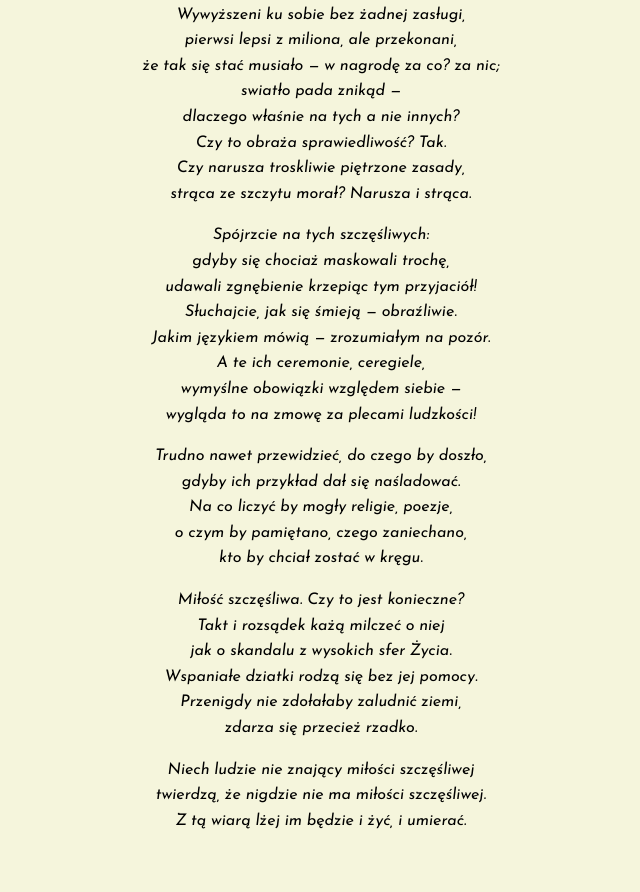
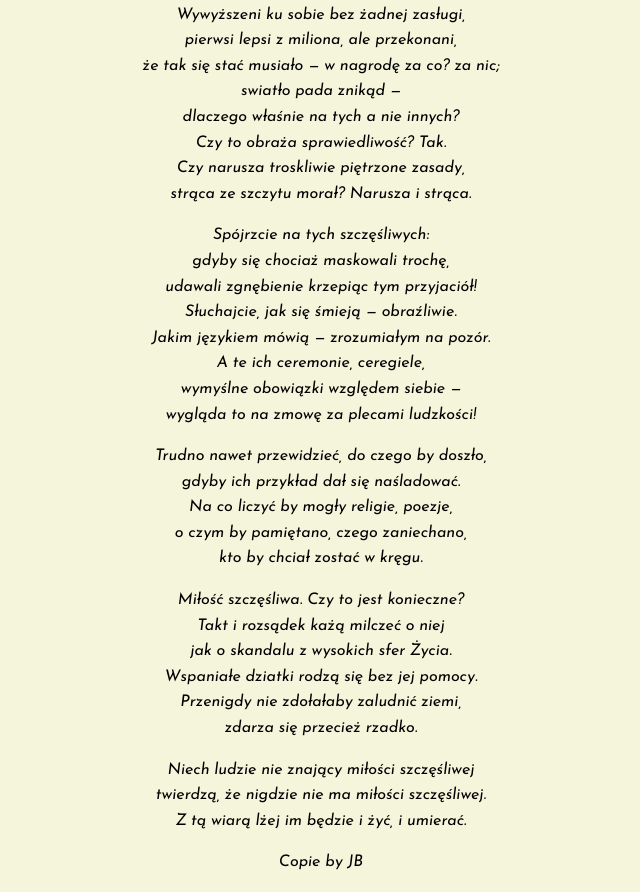
Before and after one commit to JoannaRed/Joanna, a plain HTML site: page index.html in a window 1280 px wide. Shown: the part 254-1146 px from the top of the page, without its empty margins (319-959 px from the left). Before the commit the page ends 1104 px from the top, so only its background shows below. Drawn offline with Linux system fonts and the light colour scheme.

Commit message:
Signature

```diff
--- a/index.html
+++ b/index.html
@@ -20,6 +20,7 @@
     <p>Miłość szczęśliwa. Czy to jest konieczne? <br> Takt i rozsądek każą milczeć o niej <br> jak o skandalu z wysokich sfer Życia. <br> Wspaniałe dziatki rodzą się bez jej pomocy. <br> Przenigdy nie zdołałaby zaludnić ziemi, <br> zdarza się przecież rzadko.</p>
     <p>Niech ludzie nie znający miłości szczęśliwej <br> twierdzą, że nigdzie nie ma miłości szczęśliwej. <br> Z tą wiarą lżej im będzie i żyć, i umierać.</p>
 
+    <p>Copie by JB</p>
 
 </body>
 
```
